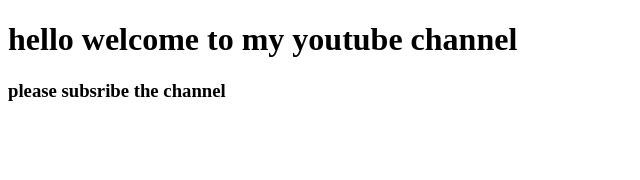
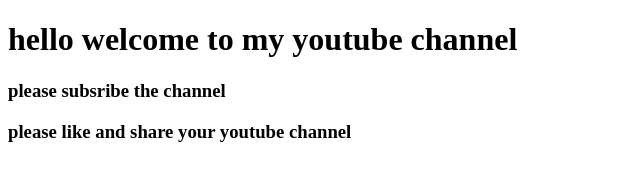
Before and after one commit to Arunkumar364/project1, a plain HTML site: page index.html in a window 1280 px wide. Shown: the whole page, without its empty margins (0-640 px from the left). Drawn offline with Linux system fonts and the light colour scheme.

Commit message:
update 2

```diff
--- a/index.html
+++ b/index.html
@@ -12,5 +12,8 @@
     <h3>
         please subsribe the channel
     </h3>
+    <h3>
+        please like and share your youtube channel
+    </h3>
 </body>
 </html>
```
